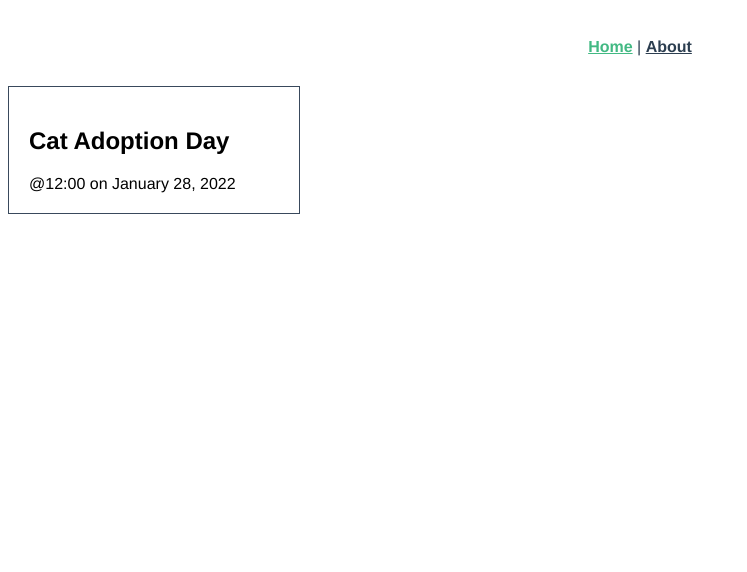
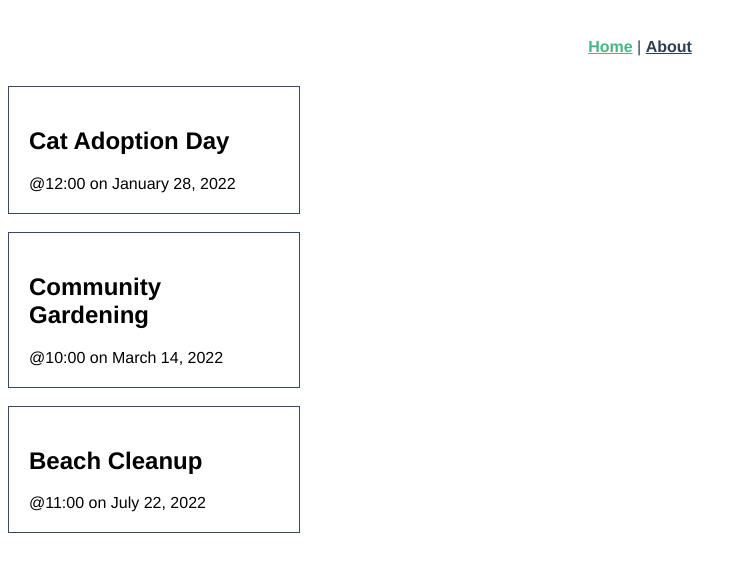
Before and after one commit to dnilomartins/events, a Vue app: page / in a window 1280 px wide. Shown: the top 572 px of the page, without its empty margins (0-747 px from the left). Built offline with nearby package versions, Linux system fonts and the light colour scheme.

Commit message:
render EventCard with prop + v-for

```diff
--- a/src/components/EventCard.vue
+++ b/src/components/EventCard.vue
@@ -1,21 +1,9 @@
 <script setup>
-import { ref } from 'vue'
 defineProps({
-  msg: {
-    type: String,
+  event: {
+    type: Object,
     required: true
   }
-})
-const event = ref({
-  id: 5928101,
-  category: 'animal welfare',
-  title: 'Cat Adoption Day',
-  description: 'Find your new feline friend at this event.',
-  location: 'Meow Town',
-  date: 'January 28, 2022',
-  time: '12:00',
-  petsAllowed: true,
-  organizer: 'Kat Laydee'
 })
 </script>
 
--- a/src/views/HomeView.vue
+++ b/src/views/HomeView.vue
@@ -1,10 +1,47 @@
 <script setup>
 import EventCard from '@/components/EventCard.vue'
+import { ref } from 'vue'
+
+const events = ref([
+  {
+    id: 5928101,
+    category: 'animal welfare',
+    title: 'Cat Adoption Day',
+    description: 'Find your new feline friend at this event.',
+    location: 'Meow Town',
+    date: 'January 28, 2022',
+    time: '12:00',
+    petsAllowed: true,
+    organizer: 'Kat Laydee'
+  },
+  {
+    id: 4582797,
+    category: 'food',
+    title: 'Community Gardening',
+    description: 'Join us as we tend to the community edible plants.',
+    location: 'Flora City',
+    date: 'March 14, 2022',
+    time: '10:00',
+    petsAllowed: true,
+    organizer: 'Fern Pollin'
+  },
+  {
+    id: 8419988,
+    category: 'sustainability',
+    title: 'Beach Cleanup',
+    description: 'Help pick up trash along the shore.',
+    location: 'Playa Del Carmen',
+    date: 'July 22, 2022',
+    time: '11:00',
+    petsAllowed: false,
+    organizer: 'Carey Wales'
+  }
+])
 </script>
 
 <template>
-  <div class="home">
-    <EventCard />
+  <div class="events">
+    <EventCard v-for="event in events" :key="event.id" :event="event" />
   </div>
 </template>
 
```
